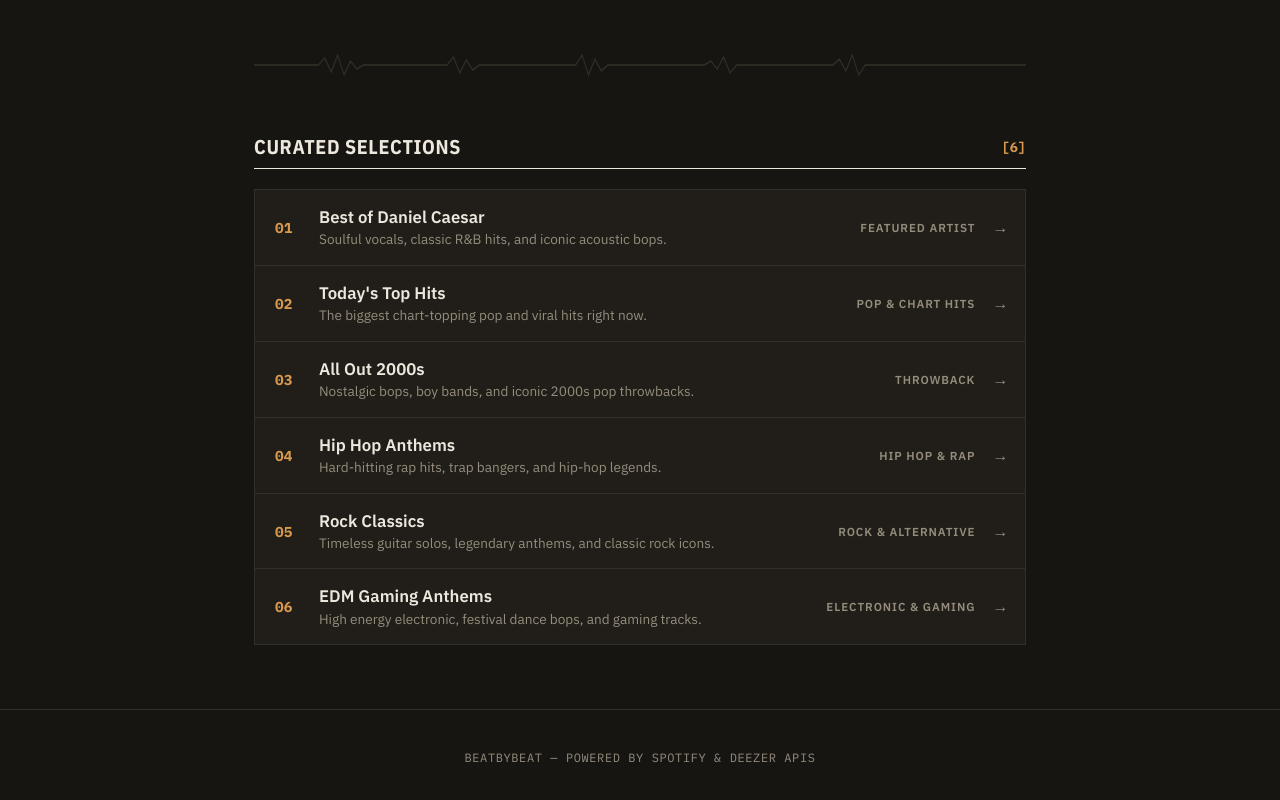
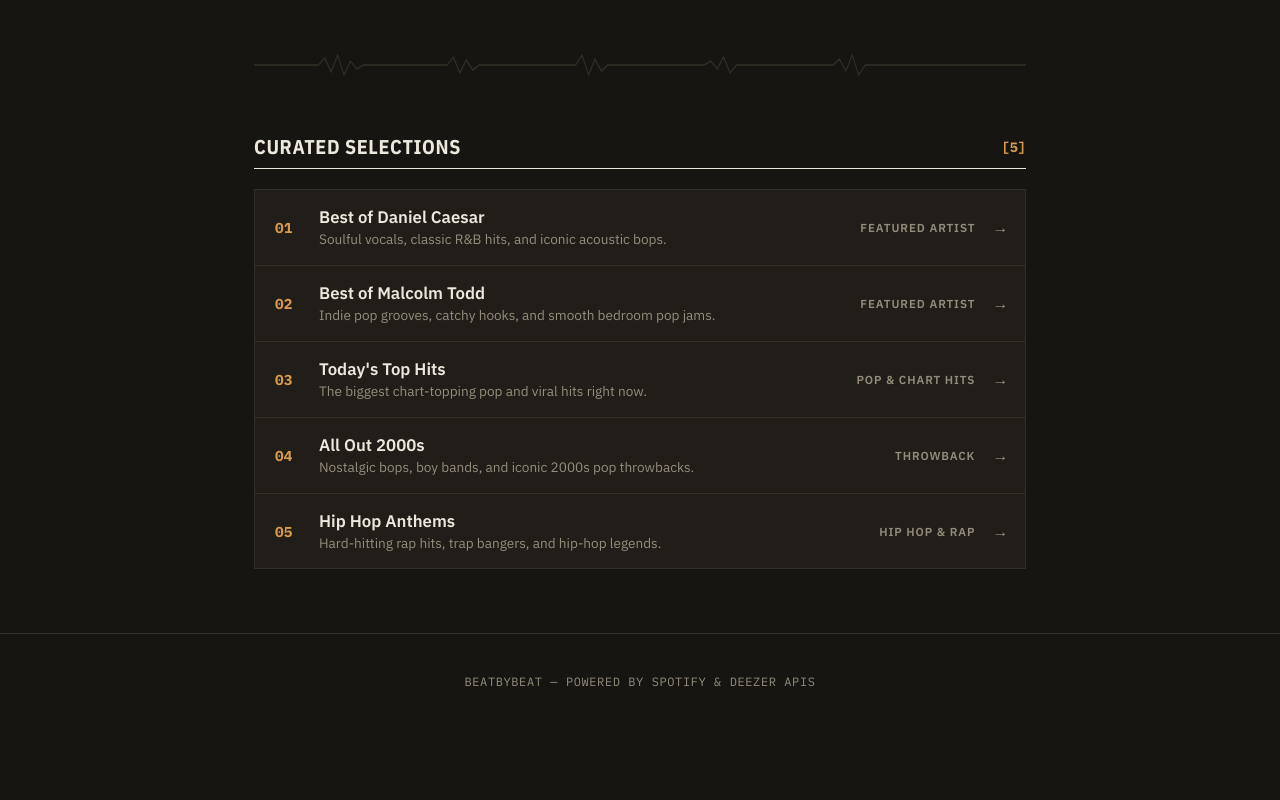
Before and after one commit to Dylan916/BeatByBeat, a React (Vite) app in the folder client/: page / in a window 1280 px wide. Shown: the part 500-1300 px from the top of the page. After the commit the page ends 1229 px from the top, so only its background shows below. Built offline with nearby package versions, Linux system fonts and the light colour scheme.

Commit message:
Replace EDM selection with Best of Malcolm Todd playlist

```diff
--- a/client/src/data/presetPlaylists.ts
+++ b/client/src/data/presetPlaylists.ts
@@ -9,6 +9,15 @@ export const PRESET_PLAYLISTS: PresetPlaylist[] = [
     spotifyId: "2KV26AnHNozOTq1o1DXfxS",
     coverImage: "https://images.unsplash.com/photo-1514525253161-7a46d19cd819?auto=format&fit=crop&w=600&q=80",
     badge: "Artist Spotlight 🌿",
+  },
+  {
+    id: "malcolm-todd",
+    title: "Best of Malcolm Todd",
+    description: "Indie pop grooves, catchy hooks, and smooth bedroom pop jams.",
+    category: "Featured Artist",
+    spotifyId: "1bXv55nZdRJtIiuLeuJwp2",
+    coverImage: "https://images.unsplash.com/photo-1511671782779-c97d3d27a1d4?auto=format&fit=crop&w=600&q=80",
+    badge: "Artist Spotlight 🎸",
   },
   {
     id: "top-hits",
@@ -37,22 +46,4 @@ export const PRESET_PLAYLISTS: PresetPlaylist[] = [
     coverImage: "https://images.unsplash.com/photo-1508700115892-45ecd05ae2ad?auto=format&fit=crop&w=600&q=80",
     badge: "Popular 🎧",
   },
-  {
-    id: "classic-rock",
-    title: "Rock Classics",
-    description: "Timeless guitar solos, legendary anthems, and classic rock icons.",
-    category: "Rock & Alternative",
-    spotifyId: "6b2dBnxolvwV2L1L4thWRm",
-    coverImage: "https://images.unsplash.com/photo-1498038432885-c6f3f1b912ee?auto=format&fit=crop&w=600&q=80",
-    badge: "Legendary 🎸",
-  },
-  {
-    id: "gaming-edm",
-    title: "EDM Gaming Anthems",
-    description: "High energy electronic, festival dance bops, and gaming tracks.",
-    category: "Electronic & Gaming",
-    spotifyId: "5r3hEsF71DzgUJxU3Xrxau",
-    coverImage: "https://images.unsplash.com/photo-1550745165-9bc0b252726f?auto=format&fit=crop&w=600&q=80",
-    badge: "High Energy ⚡",
-  },
 ];
```
